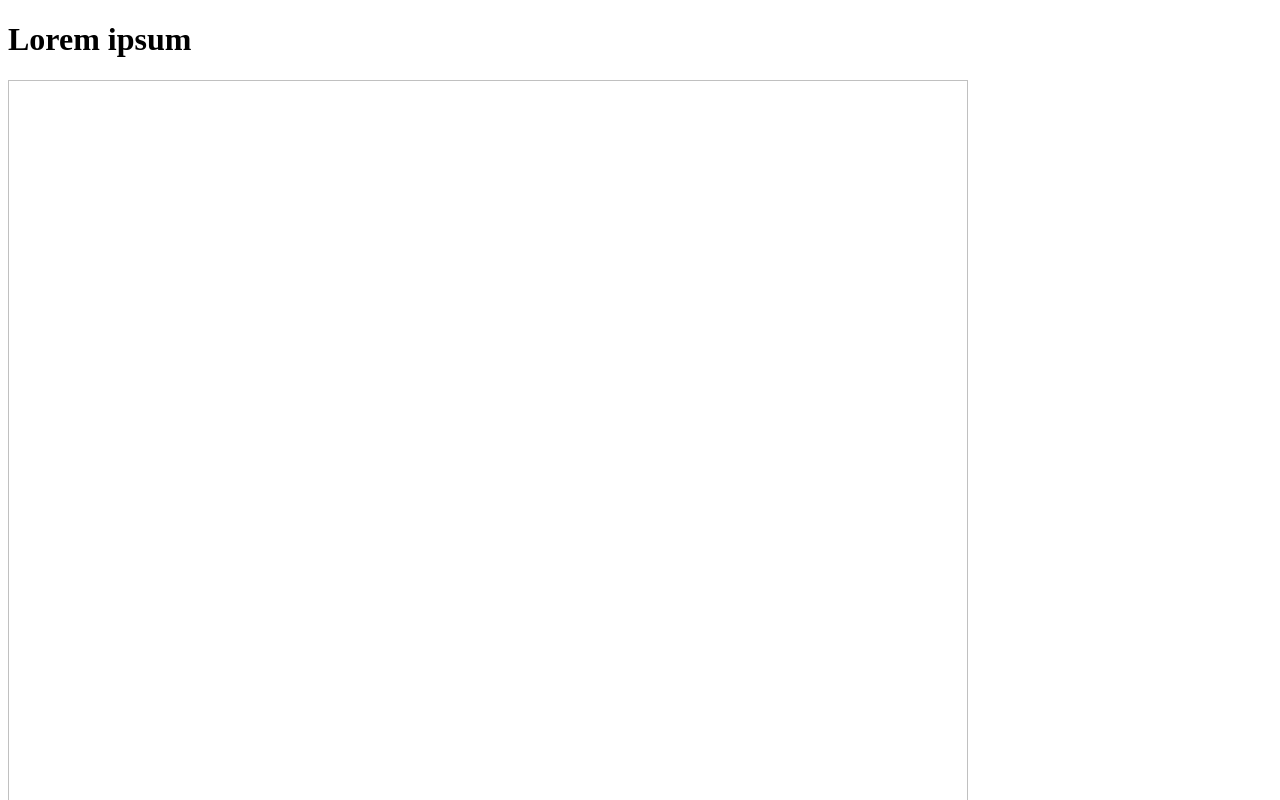
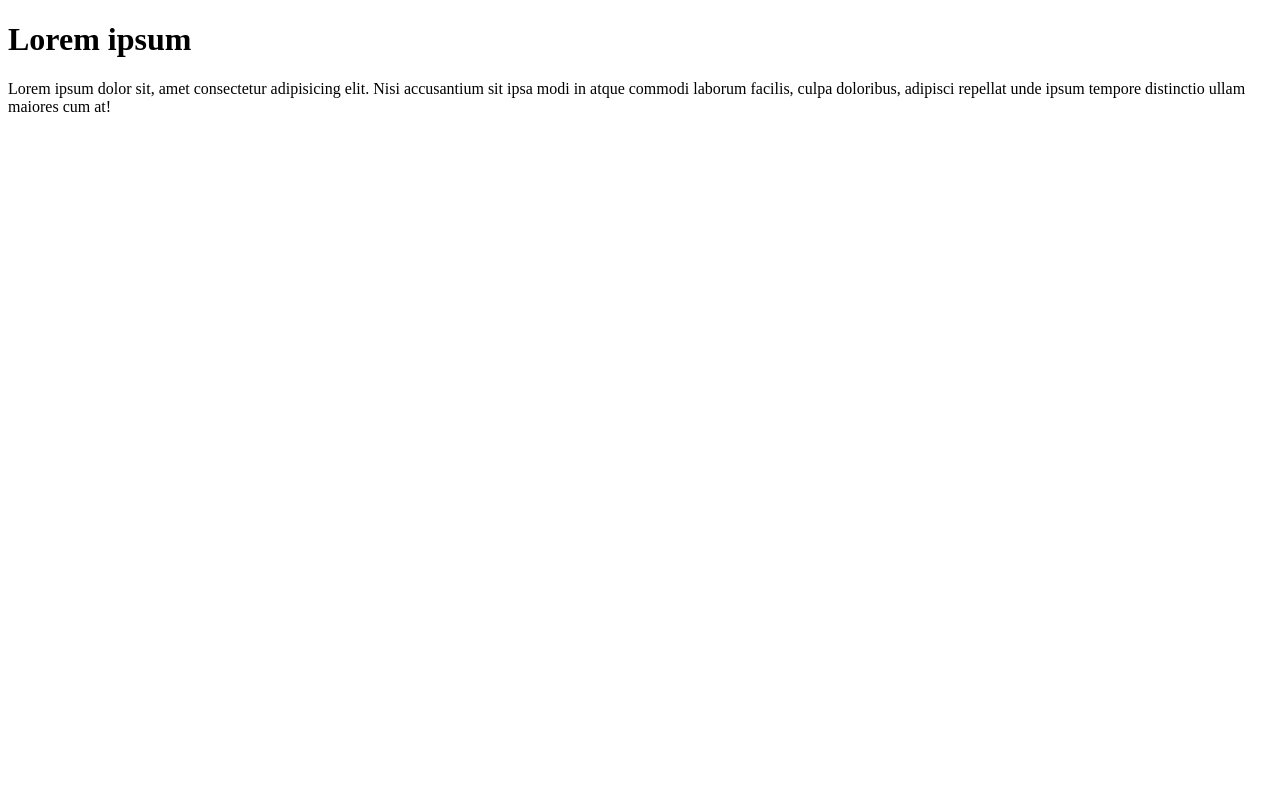
Before and after one commit to chanome2/Chano-repository, a plain HTML site: page index.html in a window 1280 px wide. Shown: the top 800 px of the page. Drawn offline with Linux system fonts and the light colour scheme.

Commit message:
index.html

```diff
--- a/index.html
+++ b/index.html
@@ -10,7 +10,6 @@
 </head>
 <body>
   <h1> Lorem ipsum </h1>
-  <img width="960" height="1200">
   <p>
     Lorem ipsum dolor sit, amet consectetur adipisicing elit. Nisi accusantium sit ipsa modi in atque commodi laborum facilis, culpa doloribus, adipisci repellat unde ipsum tempore distinctio ullam maiores cum at!
   </p>
```
